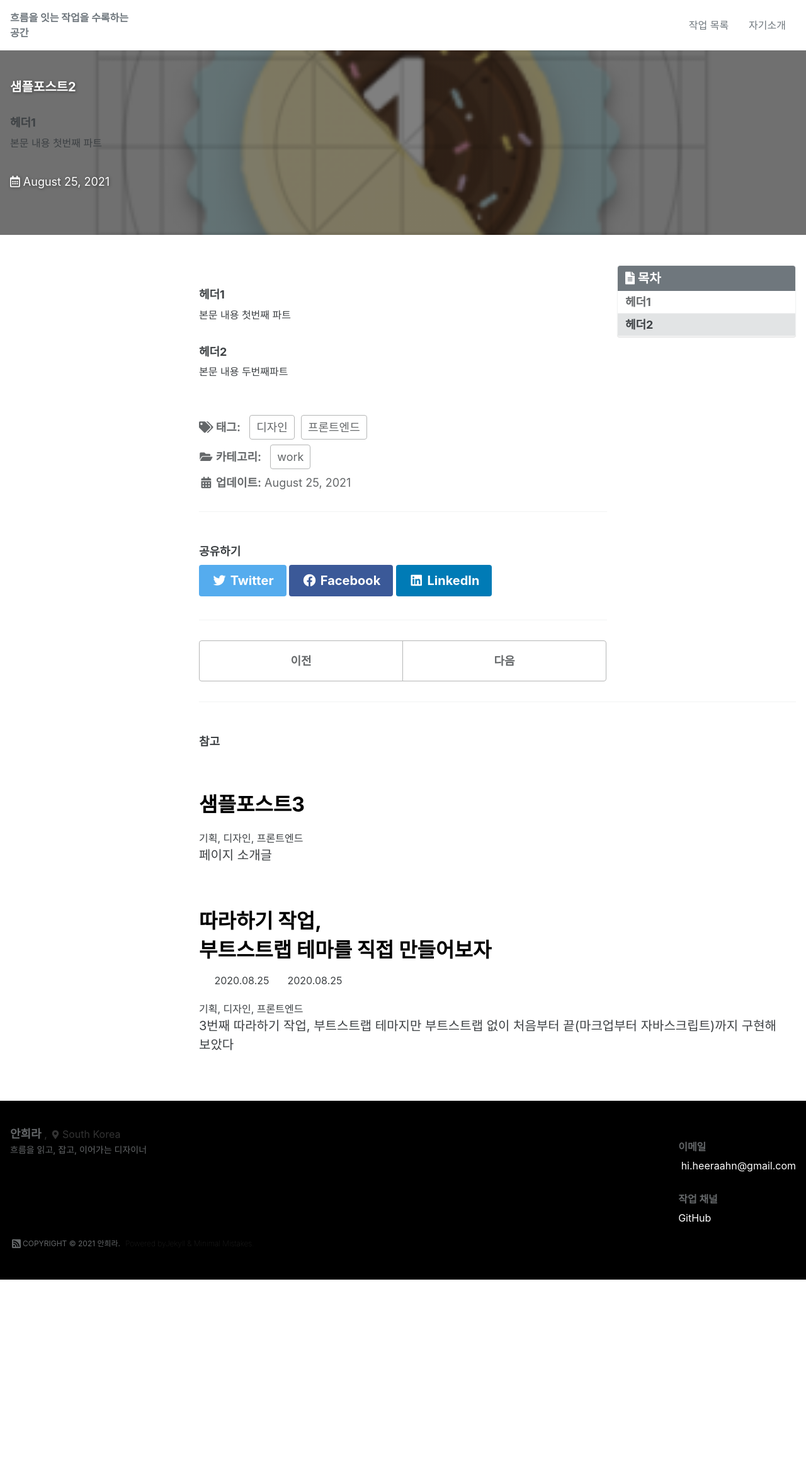
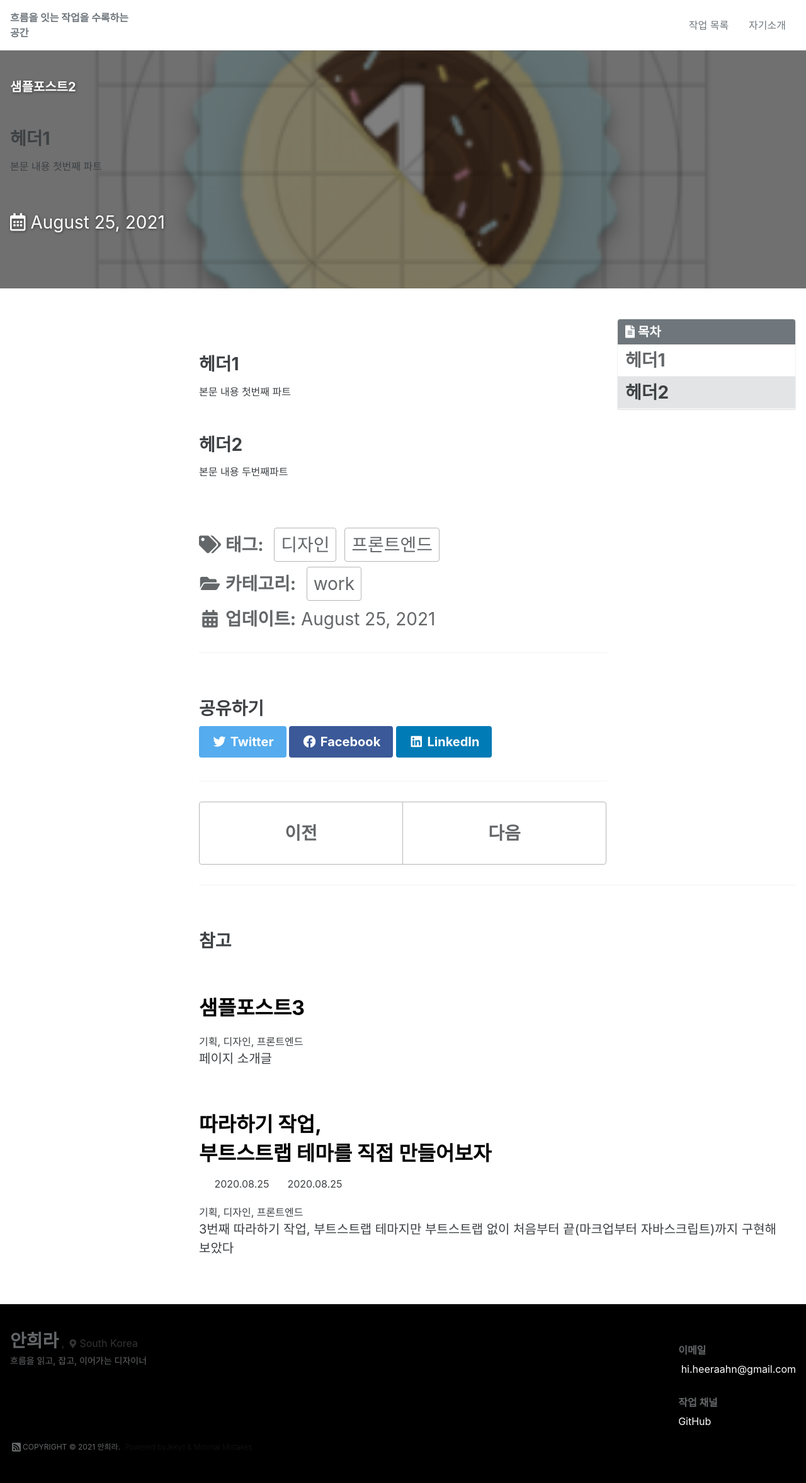
Before and after one commit to ridiahn/portfolio, a Jekyll site: the page built from _posts/2021-08-25-testPost2.md, in a window 1280 px wide. Shown: the whole page at 63% size. Built offline with Jekyll 4.4.1, drawn with Linux system fonts in a browser that asks for light colours; cached includes are drawn as plain includes; some web fonts are replaced; before the commit the page ends 2032 px from its top, so only the background shows below that.

Commit message:
h사이즈 조정

```diff
--- a/_sass/minimal-mistakes/_variables.scss
+++ b/_sass/minimal-mistakes/_variables.scss
@@ -47,9 +47,9 @@
 /* headline scale */
 $h-size-1: 2.375rem !default; // 38px
 $h-size-2: 2rem !default; // 32px
-$h-size-3: 1.125rem !default; // ~18px
-$h-size-4: 1.0625rem !default; // ~17px
-$h-size-5: 1.03125rem !default; // ~16.5px
+$h-size-3: 1.75rem !default; // 28px
+$h-size-4: 1.5rem !default; // 24px
+$h-size-5: 1.125rem !default; // 18px
 $h-size-6: 1rem !default; // ~16px
 
 /*
```
